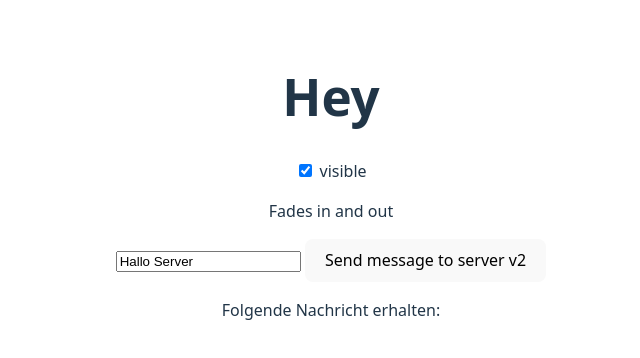
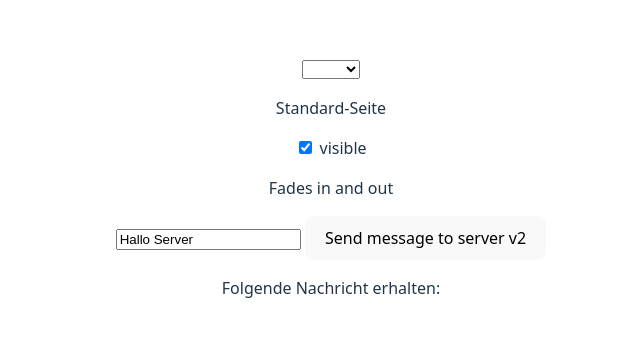
Before and after one commit to joshigx/mysite, a Svelte app in the folder src/frontend/svelte-game/: page / in a window 1280 px wide. Shown: the part 214-572 px from the top of the page, without its empty margins (309-949 px from the left). Built offline with nearby package versions, Linux system fonts and the light colour scheme; no server answers.

Commit message:
SPA / OnePager / "Routing" über dynamische Componenten gelöst bzw. ausprobiert.

```diff
--- a/src/frontend/svelte-game/package.json
+++ b/src/frontend/svelte-game/package.json
@@ -12,5 +12,9 @@
     "@sveltejs/vite-plugin-svelte": "^5.0.3",
     "svelte": "^5.23.1",
     "vite": "^6.3.1"
+  },
+  "dependencies": {
+    "@mateothegreat/svelte5-router": "^2.14.1",
+    "svelte-spa-router": "^4.0.1"
   }
 }
--- a/src/frontend/svelte-game/src/App.svelte
+++ b/src/frontend/svelte-game/src/App.svelte
@@ -1,39 +1,37 @@
 <script>
   import SendToServerButton from "./lib/SendToServerButton.svelte";
-  import { fade } from 'svelte/transition';
+  import About from "./routes/About.svelte";
+  import Home from "./routes/Home.svelte";
+  import Standard from "./routes/Standard.svelte";
+  import { fade } from "svelte/transition";
 
   let visible = $state(true);
 
+  let nachricht = $state("");
 
-
-  let nachricht = $state("");
+  let CurrentPage = $state(Standard);
 </script>
 
 <main>
-  <h1>Hey</h1>
+  <label for="seiten-auswahl"></label>
+
+  <select id="seiten-auswahl" bind:value={CurrentPage}>
+    <option value={About}>About</option>
+    <option value={Home}>Home</option>
+  </select>
+
+  <CurrentPage />
 
   <label>
     <input type="checkbox" bind:checked={visible} />
-  visible
+    visible
   </label>
 
   {#if visible}
-
-  <p transition:fade>
-    Fades in and out
-  </p>
-
+    <p>Fades in and out</p>
   {/if}
 
-
-
-
-
-
-
-
-  <SendToServerButton/>
+  <SendToServerButton />
 
   <p>Folgende Nachricht erhalten: {nachricht}</p>
-
 </main>
--- a/src/frontend/svelte-game/src/lib/Socket.class.js
+++ b/src/frontend/svelte-game/src/lib/Socket.class.js
@@ -9,11 +9,12 @@ export class WebSocketManager {
 		//this.wsUri = `${this.protocol}://${window.location.host}/`;
 		this.wsUri = `${this.protocol}://${window.location.host}/${window.location.pathname}`;
 		this.websocket = new WebSocket(this.wsUri);
+		this.recieveHandler = new RecieveHandler(this);
 		this.websocket.addEventListener("open", this.open.bind(this))
 		this.websocket.addEventListener("message", this.message.bind(this));
 		this.websocket.addEventListener("close", this.close.bind(this));
 		this.websocket.addEventListener("error", this.error.bind(this));
-		this.recieveHandler = new RecieveHandler(this);
+
 
 
 
--- /dev/null
+++ b/src/frontend/svelte-game/src/routes/About.svelte
@@ -0,0 +1 @@
+<p>Das ist das Aboput Element</p>
--- /dev/null
+++ b/src/frontend/svelte-game/src/routes/Home.svelte
@@ -0,0 +1 @@
+<p>Das ist das Home-Element</p>
--- /dev/null
+++ b/src/frontend/svelte-game/src/routes/Standard.svelte
@@ -0,0 +1 @@
+<p>Standard-Seite</p>
```
Also changed, not shown: 1 other file (tests, documents, lock files or other folders).
